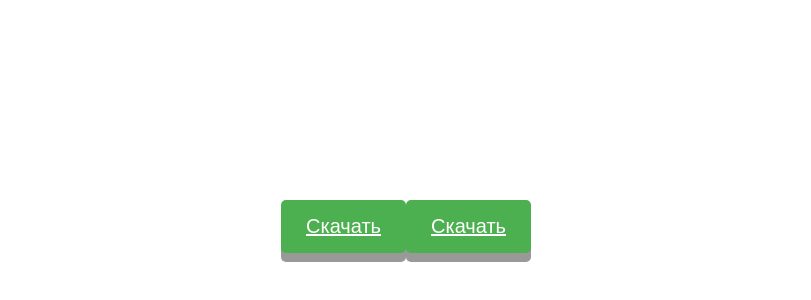
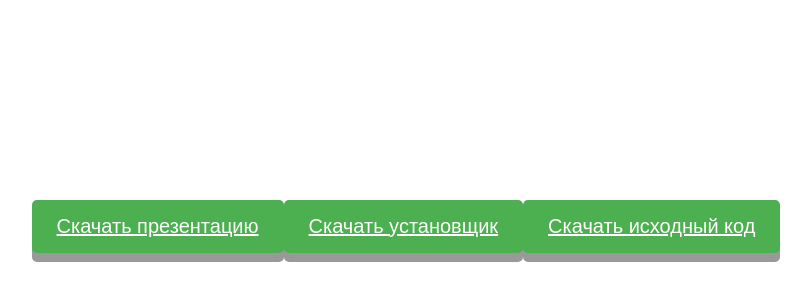
Before and after one commit to SIGMA1488VENTILATOR/Advanced-Calculator, a plain HTML site: page index.html in a window 1280 px wide. Shown: the part 174-474 px from the top of the page, without its empty margins (234-1045 px from the left). Drawn offline with Linux system fonts and the light colour scheme.

Commit message:
Update index.html

```diff
--- a/index.html
+++ b/index.html
@@ -34,9 +34,12 @@
     </style>
 </head>
 <body>
-    <a href="https://github.com/SIGMA1488VENTILATOR/Advanced-Calculator/raw/main/%D0%9F%D1%80%D0%B5%D0%B7%D0%B5%D0%BD%D1%82%D0%B0%D1%86%D1%96%D1%8F%20%D0%B4%D0%BE%D0%B4%D0%B0%D1%82%D0%BA%D0%B0%20'Advanced%20Calculator'.pptx" class="download-button">Скачать</a>
+    <a href="https://github.com/SIGMA1488VENTILATOR/Advanced-Calculator/raw/main/%D0%9F%D1%80%D0%B5%D0%B7%D0%B5%D0%BD%D1%82%D0%B0%D1%86%D1%96%D1%8F%20%D0%B4%D0%BE%D0%B4%D0%B0%D1%82%D0%BA%D0%B0%20'Advanced%20Calculator'.pptx" class="download-button">Скачать презентацию</a>
 </body>
 <body>
-    <a href="https://github.com/SIGMA1488VENTILATOR/Advanced-Calculator/raw/main/.EXE%20installer/AdvancedCalculatorInstaller.exe" class="download-button">Скачать</a>
+    <a href="https://github.com/SIGMA1488VENTILATOR/Advanced-Calculator/raw/main/.EXE%20installer/AdvancedCalculatorInstaller.exe" class="download-button">Скачать установщик</a>
+</body>
+<body>
+    <a href="https://github.com/SIGMA1488VENTILATOR/Advanced-Calculator/releases/download/release/AdvancedCalculator.py" class="download-button">Скачать исходный код</a>
 </body>
 </html>
```
